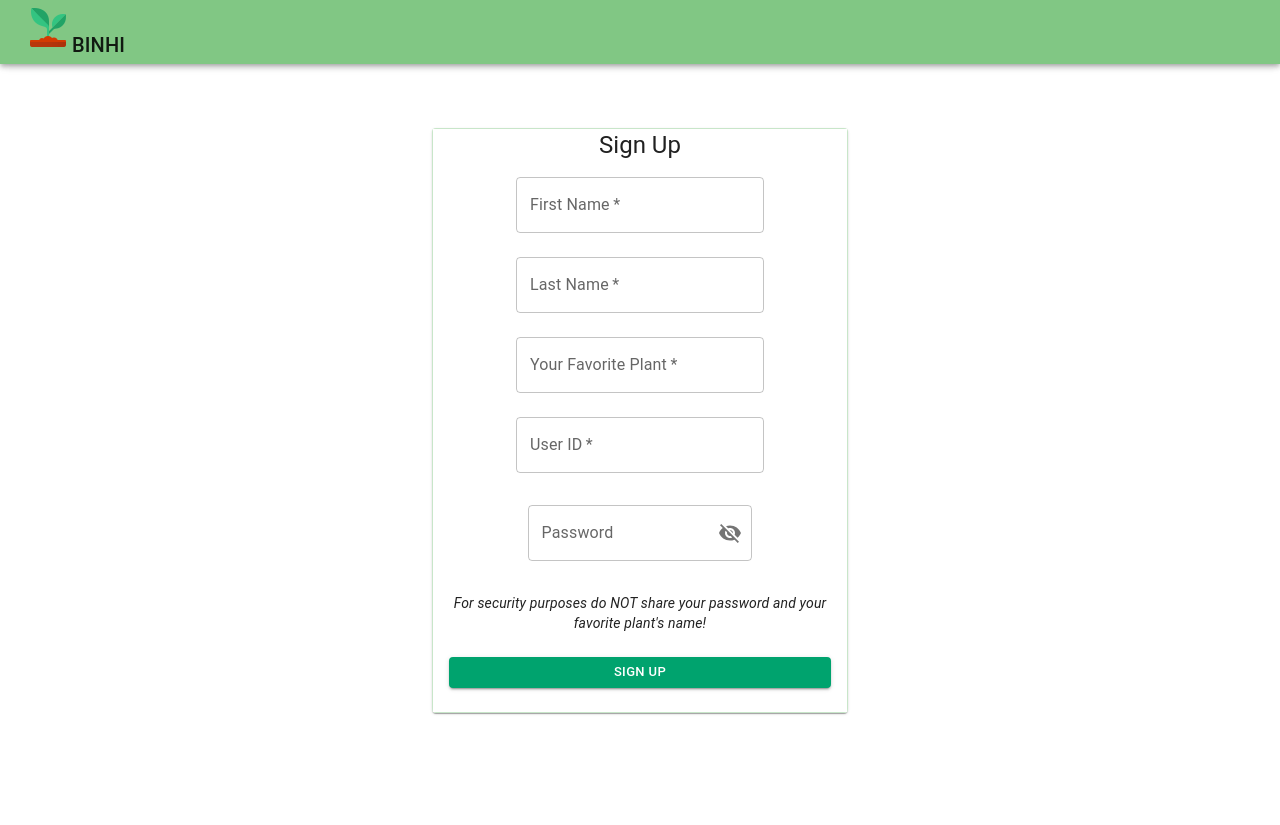
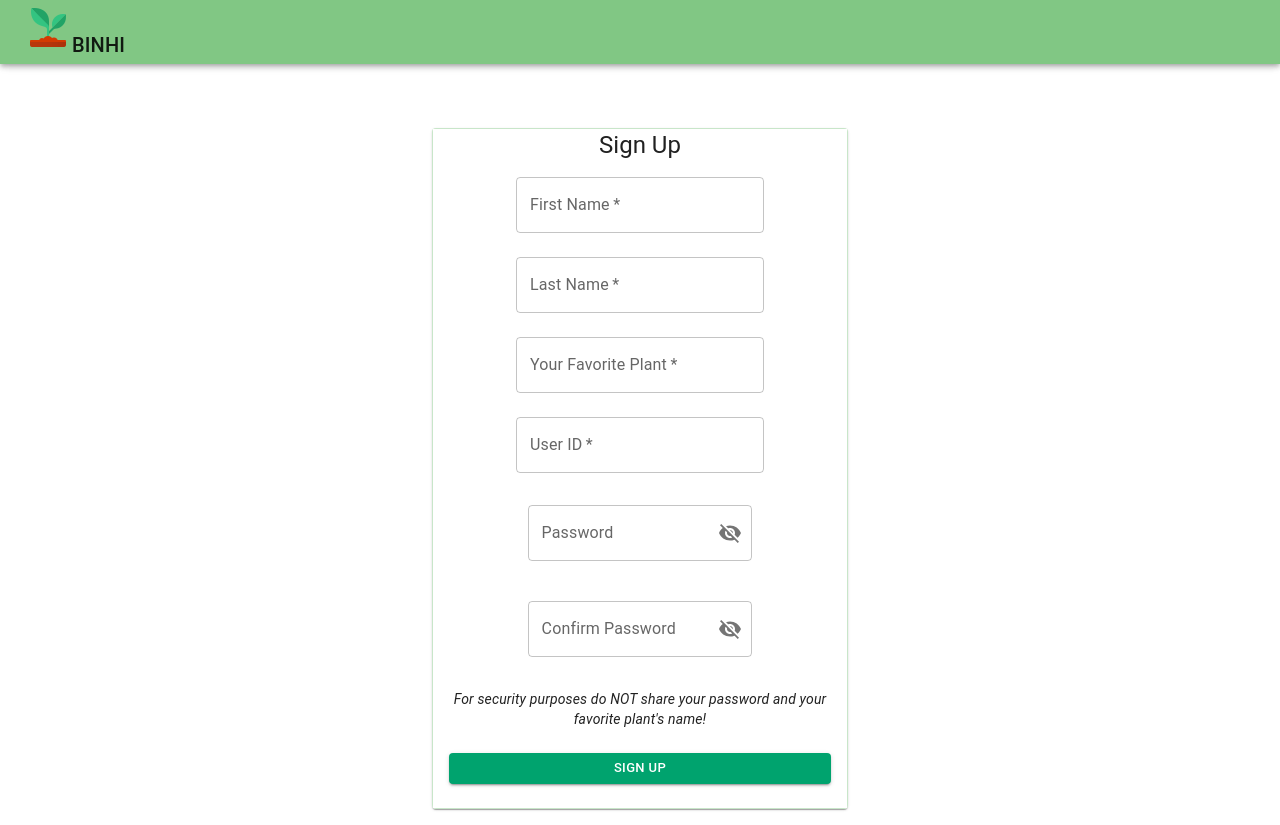
Before and after one commit to vheacamille/mobile-plant-monitoring, a React (Create React App) app: page /signUp in a window 1280 px wide. Before the commit the page ends 800 px from the top, so only its background shows below. Built offline with nearby package versions, Linux system fonts and the light colour scheme.

Commit message:
Fix login checking of credentials. Add confirm password in SignUp page

```diff
--- a/src/components/User/Login.js
+++ b/src/components/User/Login.js
@@ -1,6 +1,6 @@
 import LockOutlinedIcon from "@mui/icons-material/LockOutlined";
-import Visibility from '@mui/icons-material/Visibility';
-import VisibilityOff from '@mui/icons-material/VisibilityOff';
+import Visibility from "@mui/icons-material/Visibility";
+import VisibilityOff from "@mui/icons-material/VisibilityOff";
 import {
   Alert,
   Avatar,
@@ -18,7 +18,7 @@
   Paper,
   TextField,
   ThemeProvider,
-  Typography
+  Typography,
 } from "@mui/material";
 import bcrypt from "bcryptjs";
 import { getDatabase, onValue, ref } from "firebase/database";
@@ -98,12 +98,13 @@
       setTimeout(() => {
         setShowAlert(false);
       }, 7000);
+
+      return null;
     }
 
     const salt = userInDB.salt;
     const hashedPassword = bcrypt.hashSync(data.get("password"), salt);
-    console.log("hash pass ", hashedPassword);
-    console.log("passs ", userInDB.password);
+
     if (hashedPassword !== userInDB.password) {
       setSignUpResult("error");
       setAlertMessage("Invalid User ID or Password");
@@ -112,6 +113,8 @@
       setTimeout(() => {
         setShowAlert(false);
       }, 7000);
+
+      return null;
     }
 
     setUserIDError(false);
@@ -120,7 +123,7 @@
 
     sessionStorage.setItem("userID", data.get("userID"));
     sessionStorage.setItem("refreshHomePage", "true");
-    // navigate("/home");
+    navigate("/home");
   };
 
   function validateForm(data) {
@@ -208,11 +211,13 @@
               noValidate
               onSubmit={handleSubmit}
               sx={{ mt: 1 }}
-              >
+            >
               {showAlert && (
                 <>
-                  <Alert sx={{margin: "normal"}} severity={signUpResult}>{alertMessage}</Alert>
-                  <br/>
+                  <Alert sx={{ margin: "normal" }} severity={signUpResult}>
+                    {alertMessage}
+                  </Alert>
+                  <br />
                 </>
               )}
               <TextField
@@ -227,13 +232,19 @@
                 error={userIDError}
                 helperText={userIDErrorText}
               />
-              <FormControl fullWidth sx={{ margin: "normal", marginTop: "10px"}} variant="outlined">
-                <InputLabel htmlFor="password" error={passwordError}>Password</InputLabel>
+              <FormControl
+                fullWidth
+                sx={{ margin: "normal", marginTop: "10px" }}
+                variant="outlined"
+              >
+                <InputLabel htmlFor="password" error={passwordError}>
+                  Password
+                </InputLabel>
                 <OutlinedInput
                   id="password"
                   name="password"
                   error={passwordError}
-                  type={showPassword ? 'text' : 'password'}
+                  type={showPassword ? "text" : "password"}
                   endAdornment={
                     <InputAdornment position="end">
                       <IconButton
@@ -258,7 +269,7 @@
                 Sign In
               </Button>
               <Grid container>
-                <Grid item xs sx={{textAlign: "left"}}>
+                <Grid item xs sx={{ textAlign: "left" }}>
                   <Link href="/forgot" variant="body2">
                     Forgot password?
                   </Link>
--- a/src/components/User/SignUp.js
+++ b/src/components/User/SignUp.js
@@ -35,6 +35,9 @@
   const [password, setPassword] = useState("");
   const [hasPasswordError, setHasPasswordError] = useState(false);
   const [showPassword, setShowPassword] = useState(false);
+  const [confirmPassword, setConfirmPassword] = useState("");
+  const [hasConfirmPasswordError, setHasConfirmPasswordError] = useState(false);
+  const [showConfirmPassword, setShowConfirmPassword] = useState(false);
   const [registrationResult, setRegistrationResult] = useState("");
   const [alertMessage, setAlertMessage] = useState("");
   const [showAlert, setShowAlert] = useState(false);
@@ -86,7 +89,21 @@
     }
   };
 
+  const handleConfirmPasswordChange = (event) => {
+    setConfirmPassword(event.target.value);
+    if (event.target.value === "" || event.target.value === null) {
+      setHasConfirmPasswordError(true);
+    } else if (event.target.value.length < 8) {
+      setHasConfirmPasswordError(true);
+    } else {
+      setHasConfirmPasswordError(false);
+    }
+  };
+
   const handleClickShowPassword = () => setShowPassword((show) => !show);
+
+  const handleClickShowConfirmPassword = () =>
+    setShowConfirmPassword((show) => !show);
 
   const handleMouseDownPassword = (event) => {
     event.preventDefault();
@@ -110,6 +127,8 @@
         "Invalid User ID. Make sure that there are no special characters in your chosen User ID."
       );
       setShowAlert(true);
+      window.scrollTo({ top: 0, left: 0, behavior: "smooth" });
+
       clearInputFields();
       setTimeout(() => {
         setShowAlert(false);
@@ -123,6 +142,8 @@
       setAlertMessage("Invalid Password");
       setShowAlert(true);
       clearInputFields();
+      window.scrollTo({ top: 0, left: 0, behavior: "smooth" });
+
       setTimeout(() => {
         setShowAlert(false);
       }, 7000);
@@ -139,6 +160,26 @@
       setAlertMessage("The inputted User ID is already in use.");
       setShowAlert(true);
       clearInputFields();
+      window.scrollTo({ top: 0, left: 0, behavior: "smooth" });
+
+      setTimeout(() => {
+        setShowAlert(false);
+      }, 7000);
+
+      return null;
+    }
+
+    const isPasswordMismatched = password !== confirmPassword;
+
+    if (isPasswordMismatched) {
+      setRegistrationResult("error");
+      setAlertMessage(
+        "Invalid Password. Make sure it matches with the Confirm Password field."
+      );
+      setShowAlert(true);
+      clearInputFields();
+      window.scrollTo({ top: 0, left: 0, behavior: "smooth" });
+
       setTimeout(() => {
         setShowAlert(false);
       }, 7000);
@@ -195,6 +236,7 @@
     setSecQstn("");
     setUserID("");
     setPassword("");
+    setConfirmPassword("");
   }
 
   return (
@@ -348,6 +390,41 @@
                   </FormControl>
                   <br></br>
                   <br></br>
+                  <FormControl sx={{ m: 1, width: "25ch" }} variant="outlined">
+                    <InputLabel
+                      error={hasConfirmPasswordError}
+                      htmlFor="outlined-adornment-password"
+                    >
+                      Confirm Password
+                    </InputLabel>
+                    <OutlinedInput
+                      required
+                      id="confirmPassword"
+                      type={showConfirmPassword ? "text" : "password"}
+                      value={confirmPassword}
+                      error={hasConfirmPasswordError}
+                      onChange={handleConfirmPasswordChange}
+                      endAdornment={
+                        <InputAdornment position="end">
+                          <IconButton
+                            aria-label="toggle password visibility"
+                            onClick={handleClickShowConfirmPassword}
+                            onMouseDown={handleMouseDownPassword}
+                            edge="end"
+                          >
+                            {showConfirmPassword ? (
+                              <Visibility />
+                            ) : (
+                              <VisibilityOff />
+                            )}
+                          </IconButton>
+                        </InputAdornment>
+                      }
+                      label="Confirm Password"
+                    />
+                  </FormControl>
+                  <br></br>
+                  <br></br>
                   <Typography
                     variant="body2"
                     component="div"
```
